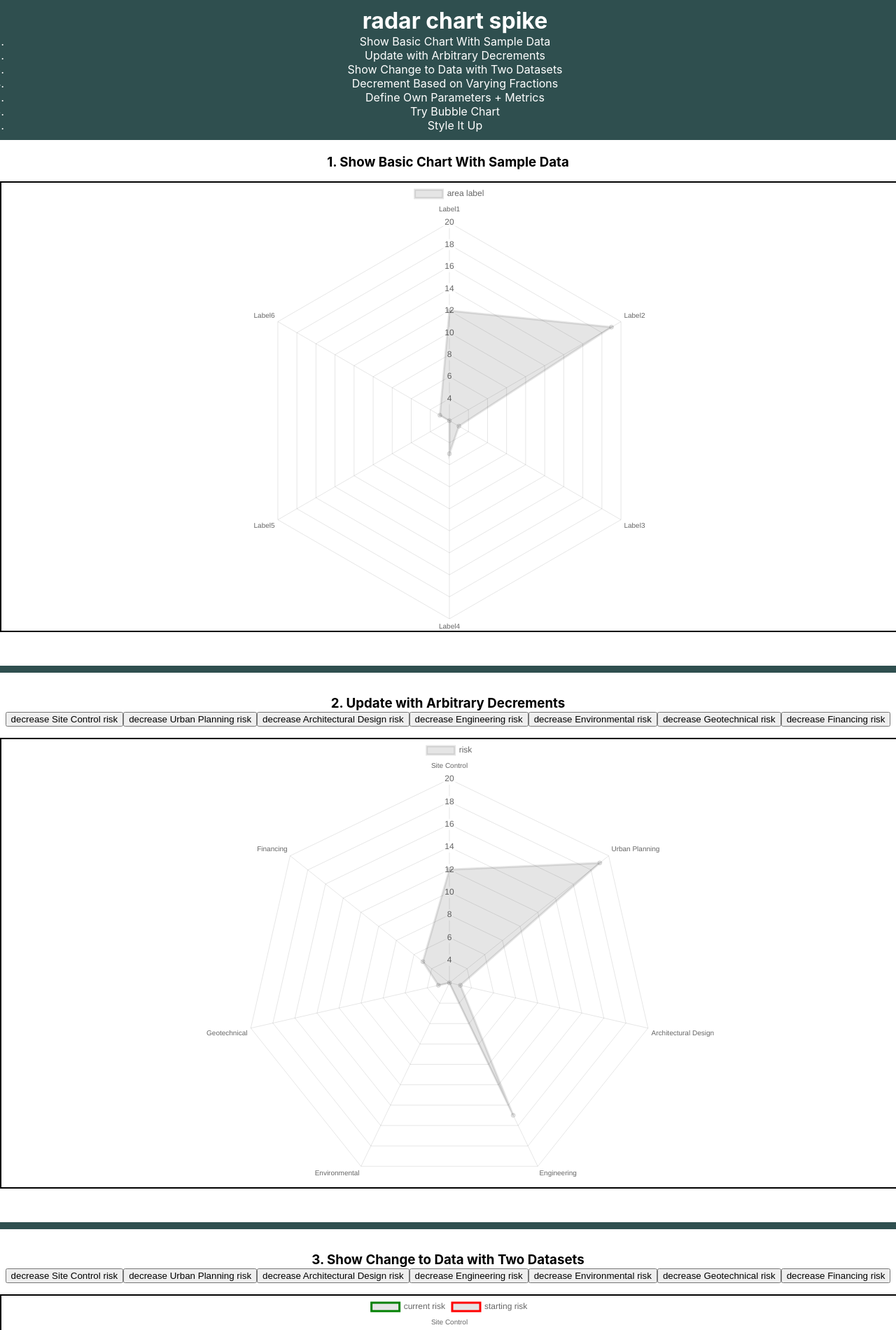
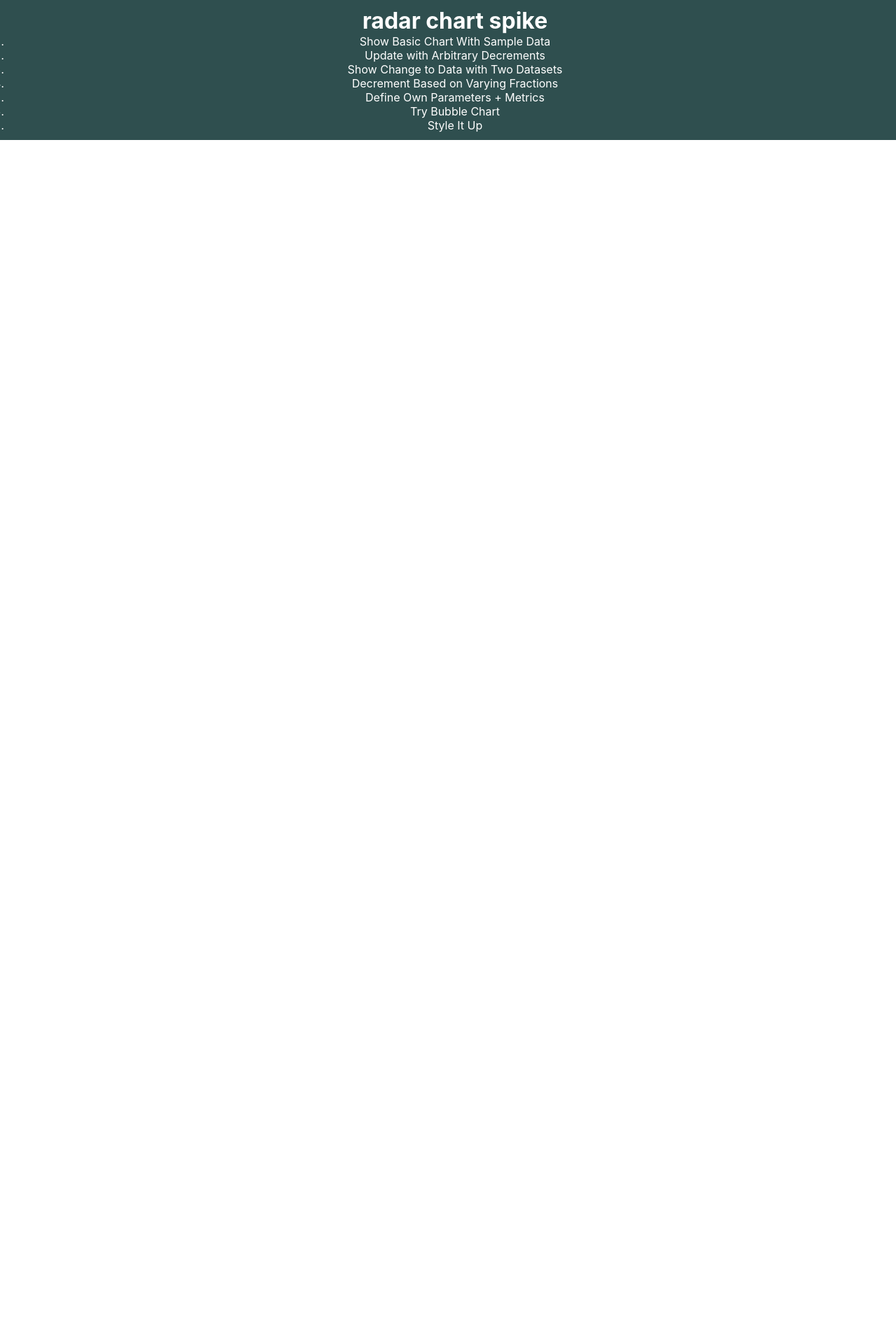
Before and after one commit to Super-Sweet-Quaranteam/chart-spike, a React (Create React App) app: page / in a window 1280 px wide. Shown: the top 1900 px of the page at 70% size. After the commit the page ends 800 px from the top, so only its background shows below. Built offline with nearby package versions, Linux system fonts and the light colour scheme.

Commit message:
incorporated links

```diff
--- a/package.json
+++ b/package.json
@@ -9,6 +9,7 @@
     "chart.js": "^2.9.3",
     "react": "^16.13.1",
     "react-dom": "^16.13.1",
+    "react-router-dom": "^5.1.2",
     "react-scripts": "3.4.1"
   },
   "scripts": {
--- a/src/App/App.css
+++ b/src/App/App.css
@@ -32,3 +32,12 @@ article{
   padding-bottom: 2em;
   border-bottom: 10px solid darkslategray;
 }
+
+.link{
+  color: white;
+  text-decoration: none;
+}
+
+.link:hover{
+  color: lightseagreen;
+}
--- a/src/App/App.js
+++ b/src/App/App.js
@@ -1,5 +1,7 @@
 import React from 'react';
 import './App.css';
+import {HashRouter as Router, Route, Link} from 'react-router-dom';
+
 import Test1 from '../Test1/Test1';
 import Test2 from '../Test2/Test2';
 import Test3 from '../Test3/Test3';
@@ -8,12 +10,14 @@ import Test3 from '../Test3/Test3';
 function App() {
   return (
     <div className="App">
+      <Router>
       <header className="App-header">
         <h1>radar chart spike</h1>
           <ol>
-            <li>Show Basic Chart With Sample Data</li>
-            <li>Update with Arbitrary Decrements</li>
-            <li>Show Change to Data with Two Datasets</li>
+            <li><Link className="link" to="/test1">Show Basic Chart With Sample Data</Link></li>
+            <li><Link className="link" to="/test2">Update with Arbitrary Decrements</Link></li>
+            <li><Link className="link" to="/test3">Show Change to Data with Two Datasets</Link></li>
+
             <li>Decrement Based on Varying Fractions</li>
             <li>Define Own Parameters + Metrics</li>
             <li>Try Bubble Chart</li>
@@ -21,10 +25,11 @@ function App() {
           </ol>
       </header>
       <section className="main-content">
-        <Test1/>
-        <Test2/>
-        <Test3/>
+        <Route path="/test1" component={Test1}/>
+        <Route path="/test2" component={Test2}/>
+        <Route path="/test3" component={Test3}/>
       </section>
+      </Router>
     </div>
   );
 }
```
Also changed, not shown: 1 other file (tests, documents, lock files or other folders).
